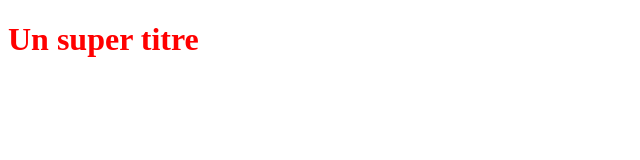
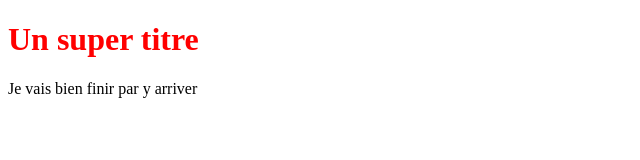
Before and after one commit to Elisebeaufort/ClubProject, a plain HTML site: page index.html in a window 1280 px wide. Shown: the whole page, without its empty margins (0-640 px from the left). Drawn offline with Linux system fonts and the light colour scheme; files that its build step writes are made by us from their sources; files whose address does not match are found by name.

Commit message:
modification du p

```diff
--- a/index.html
+++ b/index.html
@@ -6,5 +6,6 @@
 </head>
 <body>
    <h1>Un super titre</h1>
+   <p>Je vais bien finir par y arriver</p>
 </body>
 </html>
```
